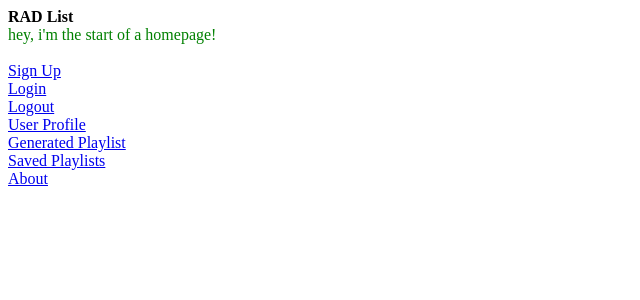
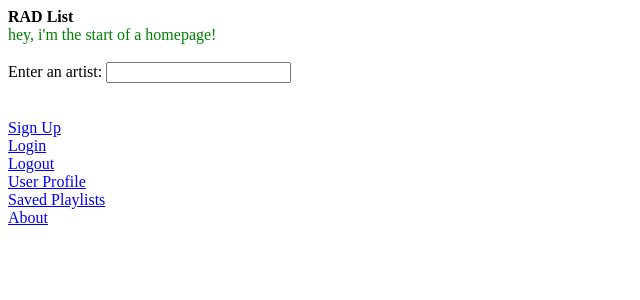
Before and after one commit to al-codes/RADList, a Flask app: page / in a window 1280 px wide. Shown: the top 300 px of the page, without its empty margins (0-640 px from the left). Run offline with Flask 2, Linux system fonts and the light colour scheme.

Commit message:
Fixed form

```diff
--- a/templates/homepage.html
+++ b/templates/homepage.html
@@ -4,12 +4,20 @@
 
     <div id="homepage">hey, i'm the start of a homepage!</div><br>
 
+    <!-- Related artist form -->
+    <div id="get-related-artists">
+        <form id="get-related-artists" action="/new-playlist" method="POST">
+            <label>Enter an artist: </label>
+            <input type="text" name="form_artist" />
+        </form>
+    </div>
+    <br>
+    <br>
 
     <a href="http://localhost:5000/signup">Sign Up</a><br>
     <a href="http://localhost:5000/login">Login</a><br>
     <a href="http://localhost:5000/logout">Logout</a><br>
     <a href="http://localhost:5000/profile">User Profile</a><br>
-    <a href="http://localhost:5000/new-playlist">Generated Playlist</a><br>
     <a href="http://localhost:5000/saved-playlists">Saved Playlists</a><br>
     <a href="http://localhost:5000/about-radlist">About</a><br>
 
```
